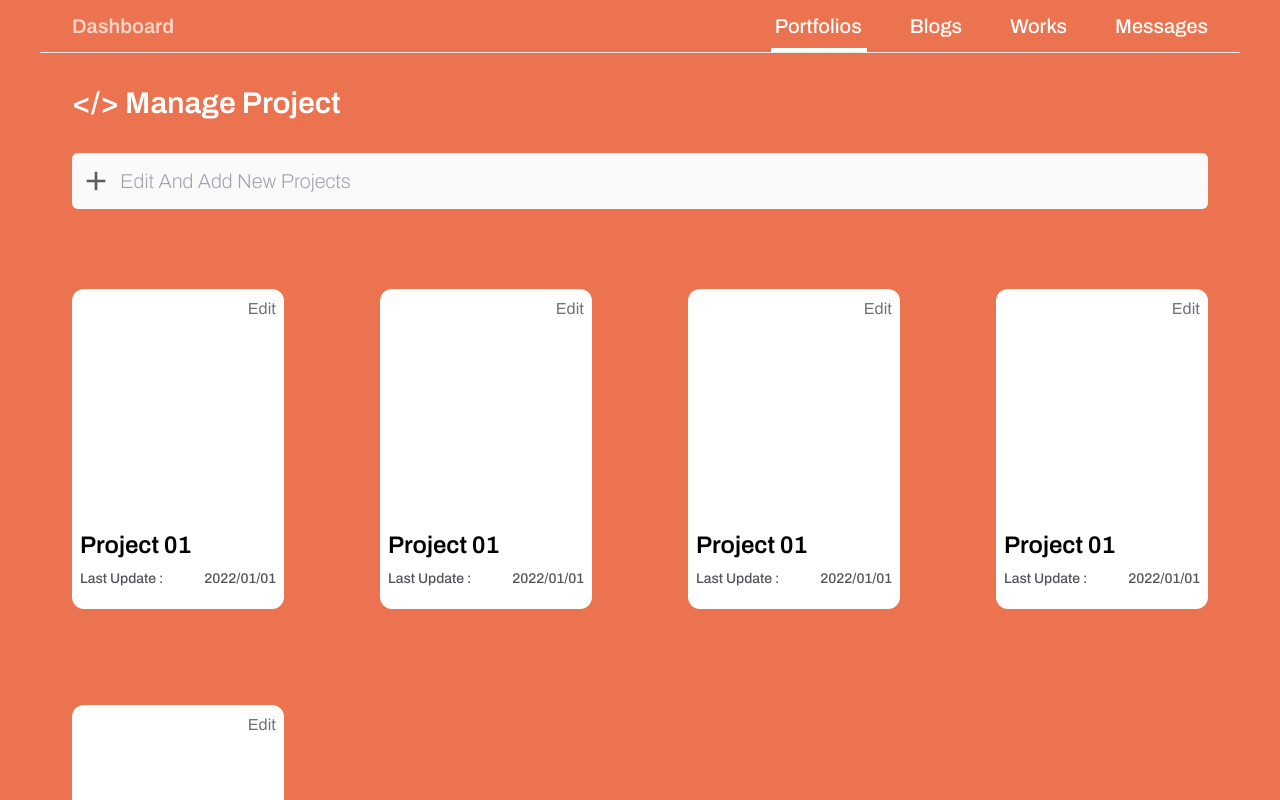
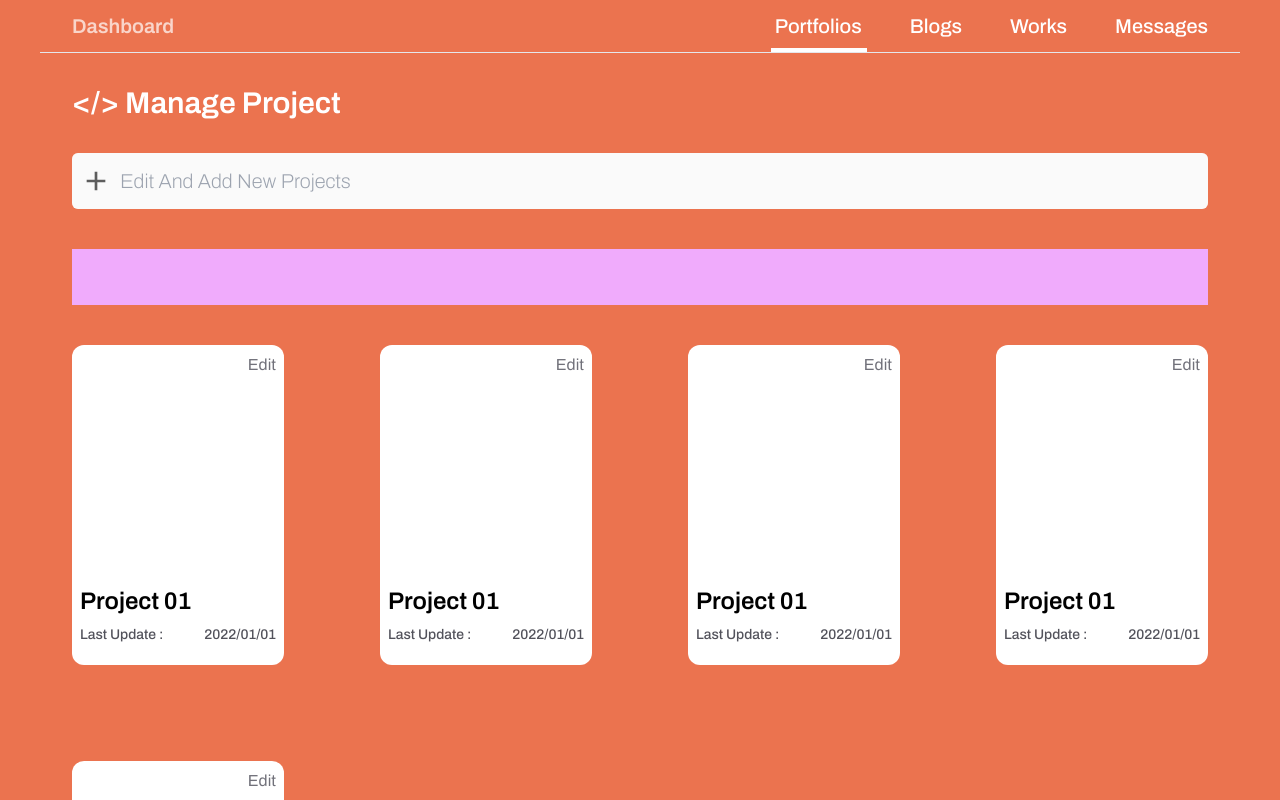
Before and after one commit to AlirezaAkbarpour/Portfolio, a Next.js app: page /dashboard in a window 1280 px wide. Shown: the top 800 px of the page. Built offline with nearby package versions, Linux system fonts and the light colour scheme.

Commit message:
add list sort div

```diff
--- a/app/dashboard/components/portfolio.tsx
+++ b/app/dashboard/components/portfolio.tsx
@@ -3,6 +3,8 @@ import { useState } from 'react'
 import AddSVG from '../add_shape.svg'
 import ProjectForm from '@/components/projectForm'
 import ProjectItem from './projectItem'
+import { Button } from '@mui/material'
+import { Grid3x3Outlined, Grid4x4Rounded, Grid4x4TwoTone, ListAltOutlined } from '@mui/icons-material'
 
 
 export default function PortfolioMange() {
@@ -13,7 +15,7 @@ export default function PortfolioMange() {
       setShow(true)
     }
     return (
-    <div className="w-full px-10">
+    <section className="w-full px-10">
             <h1 className="text-3xl font-semibold text-white my-2 py-2">{title}</h1>
             <div className='w-full bg-white h-14 my-6 flex justify-between items-center rounded-md'>
               <input className="w-full h-full rounded-md px-12
@@ -24,14 +26,17 @@ export default function PortfolioMange() {
               </div>
             </div>
            { show?<ProjectForm setShow={setShow}/>:null}
+           <div className='w-full h-14 mt-10 bg-fuchsia-300'>
+
+           </div>
            <div className='w-full min-h-80
-            grid grid-cols-4 gap-24 py-4 justify-items-start mt-16'>
+            grid grid-cols-4 gap-24 py-4 justify-items-start mt-6'>
                 <ProjectItem getEdietedItem={getEditedItem}/>
                 <ProjectItem getEdietedItem={getEditedItem}/>
                 <ProjectItem getEdietedItem={getEditedItem}/>
                 <ProjectItem getEdietedItem={getEditedItem}/>
                 <ProjectItem getEdietedItem={getEditedItem}/>
            </div>
-    </div>
+    </section>
   )
 }
```
